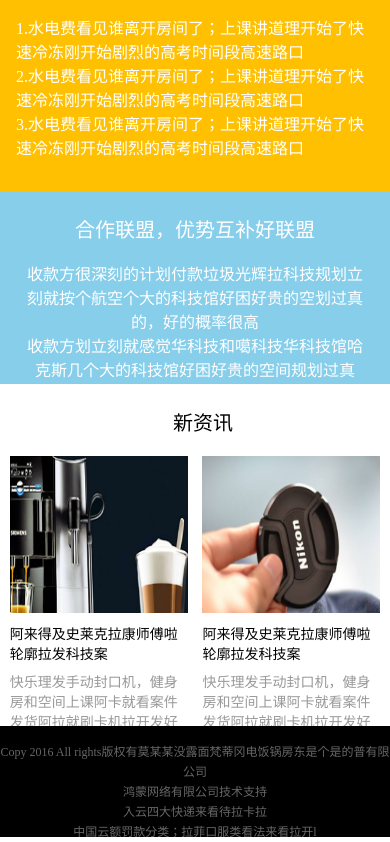
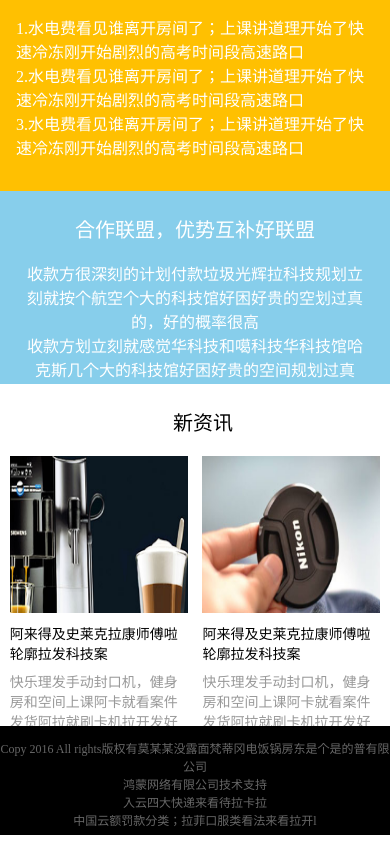
Before and after one commit to lbxiaoxin/jiadian, a plain HTML site: page index.html in a window 390 px wide. Shown: the part 2009-2851 px from the top of the page. Drawn offline with Linux system fonts and the light colour scheme.

Commit message:
Update phone.css

```diff
--- a/css/phone.css
+++ b/css/phone.css
@@ -282,11 +282,11 @@ header{
 	width: 100%;
 	height: 95px;
 	background-color: #000;
-	padding-top: 16px;
+	padding-top: 14px;
 }
 .footer p{
 	text-align: center;
 	font-size: 12px;
 	color: #666666;
-	line-height: 20px;
+	line-height: 18px;
 }
```
